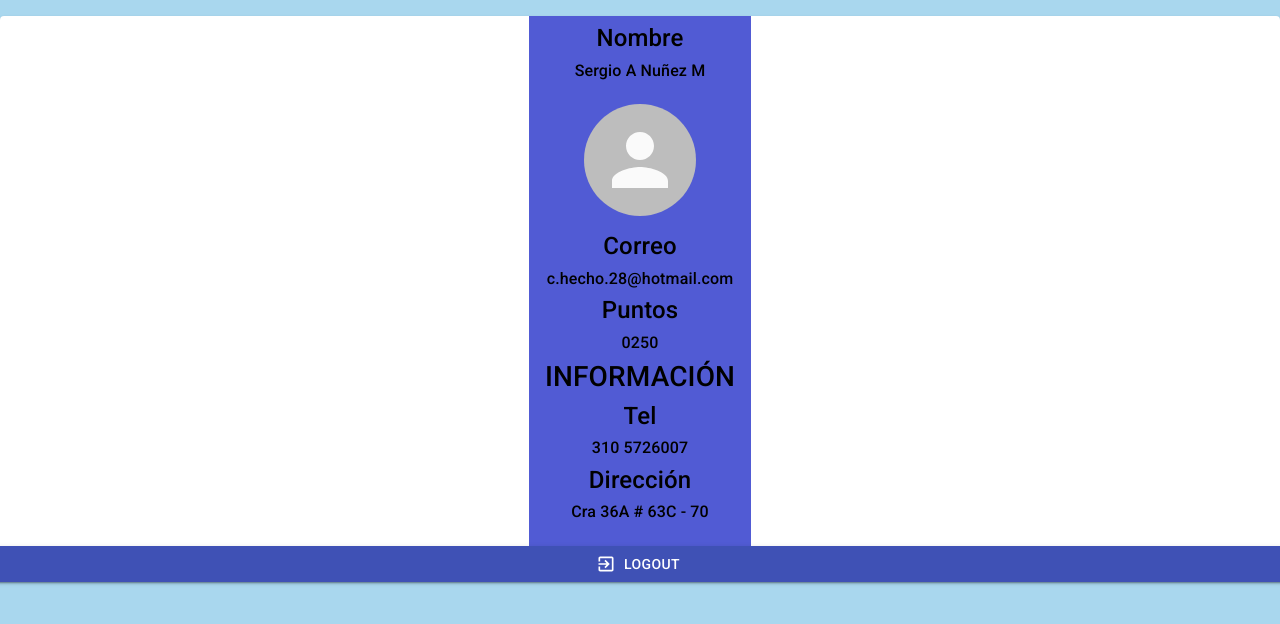
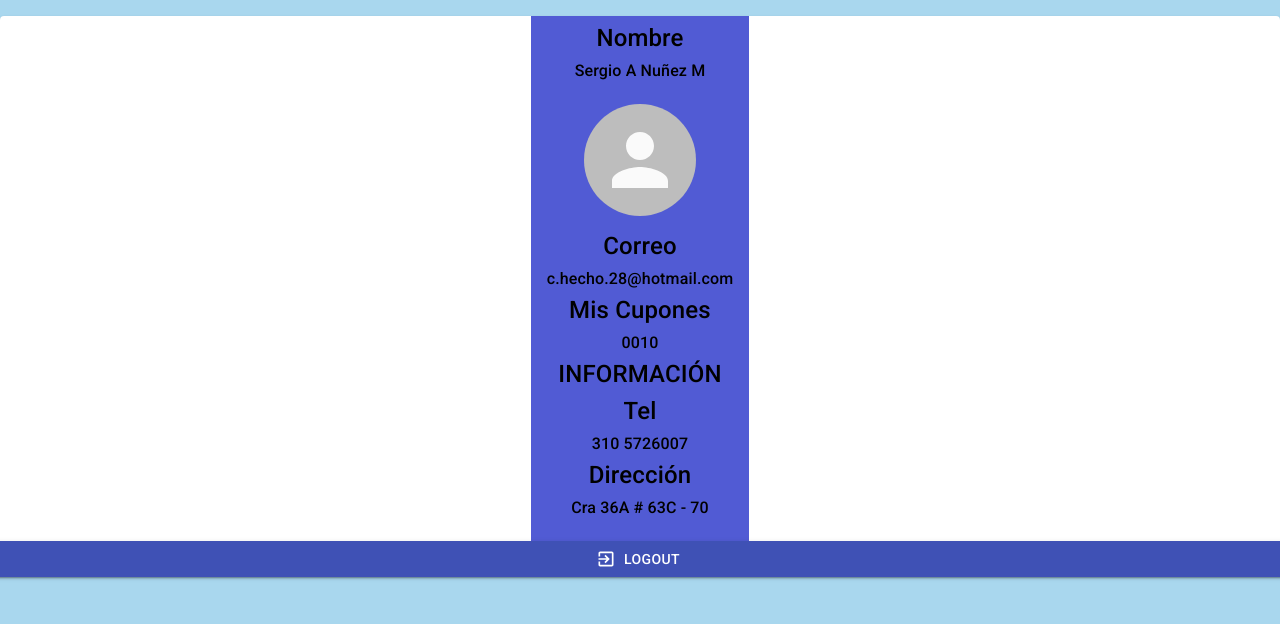
Before and after one commit to AlphaIETI/salesbox, a React (Create React App) app: page /Perfil in a window 1280 px wide. Shown: the top 624 px of the page. Built offline with nearby package versions, Linux system fonts and the light colour scheme; a web font is replaced by a local one.

Commit message:
ArregloPerfil

```diff
--- a/src/components/estadoPedido/EstadoPedido.js
+++ b/src/components/estadoPedido/EstadoPedido.js
@@ -5,14 +5,11 @@ import Step from '@material-ui/core/Step';
 import StepLabel from '@material-ui/core/StepLabel';
 import Button from '@material-ui/core/Button';
 import Typography from '@material-ui/core/Typography';
-import {blue} from "@material-ui/core/colors";
-import {colors} from "@material-ui/core";
 import Grid from '@material-ui/core/Grid';
 import Paper from '@material-ui/core/Paper';
 import saco from "../../img/saco.jpg";
 import "./estadoPedido.css";
 import GeneralAppBar from "../Carrito/GeneralAppBar";
-import CssBaseline from '@material-ui/core/CssBaseline';
 
 const useStyles = makeStyles((theme) => ({
     root: {
@@ -86,7 +83,7 @@ export default function HorizontalLinearStepper() {
                     <Paper className={classes.paper}>
                         <h3> Pedido</h3>
                         <h3> Numero de Pedido </h3>
-                        <Grid justify={"center"} alignItems={"center"} item xs={2}>
+                        <Grid justify={"center"} alignItems={"center"} item xs={12}>
                             <Paper className={classes.paper}>
                                 <img src={saco} className="ima-dino"/>
                             </Paper>
--- a/src/components/home/Home.js
+++ b/src/components/home/Home.js
@@ -3,8 +3,6 @@ import { makeStyles } from '@material-ui/core/styles';
 import ButtonBase from '@material-ui/core/ButtonBase';
 import Typography from '@material-ui/core/Typography';
 import AppBarComponent from '../dashboard/appBar';
-import { Link ,Redirect,Router,Route} from 'react-router-dom';
-import Dashboard from '../dashboard/Dashboard';
 import { useArrowDarkButtonStyles } from '@mui-treasury/styles/button/arrowDark';
 import Card from '@material-ui/core/Card';
 import CardContent from '@material-ui/core/CardContent';
@@ -238,7 +236,7 @@ export default function ButtonBases() {
                               </Typography>
                           </CardContent>
                       </div>
-                      <br></br><br></br><br></br><br></br><br></br><br></br><br></br><br></br><br></br><br></br>
+                      <br></br><br></br><br></br><br></br><br></br><br></br><br></br><br></br><br></br><br></br><br></br>
                       <CardMedia
                           className={classes.cover}
                           image="https://www.gef.com.co/wcsstore/CrystalCo_CAT_AS/2020/GEF/ES-CO/Imagenes/Mujeres/DEPORTIVO/Ooya_Protect_Fem/566x715/Chaqueta-Mujer-Ooya-Protect-Fem-Gris-Medio-37740-Frente-Gef.jpg"
--- a/src/components/perfil/Perfil.js
+++ b/src/components/perfil/Perfil.js
@@ -3,13 +3,9 @@ import React from 'react';
 import './Perfil.css';
 import Avatar from '@material-ui/core/Avatar';
 import {AppBar,Toolbar,Typography} from "@material-ui/core";
-import { IconButton } from '@material-ui/core';
 import { makeStyles } from '@material-ui/core/styles';
 import Accordion from '@material-ui/core/Accordion';
-import AccordionSummary from '@material-ui/core/AccordionSummary';
 import AccordionDetails from '@material-ui/core/AccordionDetails';
-import { Container } from 'react-layout-components';
-import Paper from "@material-ui/core/Paper";
 import Grid from "@material-ui/core/Grid";
 import ExitToAppIcon from '@material-ui/icons/ExitToApp';
 import Button from '@material-ui/core/Button';
@@ -78,9 +74,9 @@ export default function Perfil (){
 						<br/>
 						<h4> Correo </h4>
 						<h6> c.hecho.28@hotmail.com </h6>
-						<h4> Puntos </h4>
-						<h6> 0250 </h6>
-						<h3> INFORMACIÓN </h3>
+						<h4> Mis Cupones </h4>
+						<h6> 0010 </h6>
+						<h4> INFORMACIÓN </h4>
 						<h4>Tel</h4>
 						<h6>310 5726007 </h6>
 						<h4> Dirección </h4>
```
